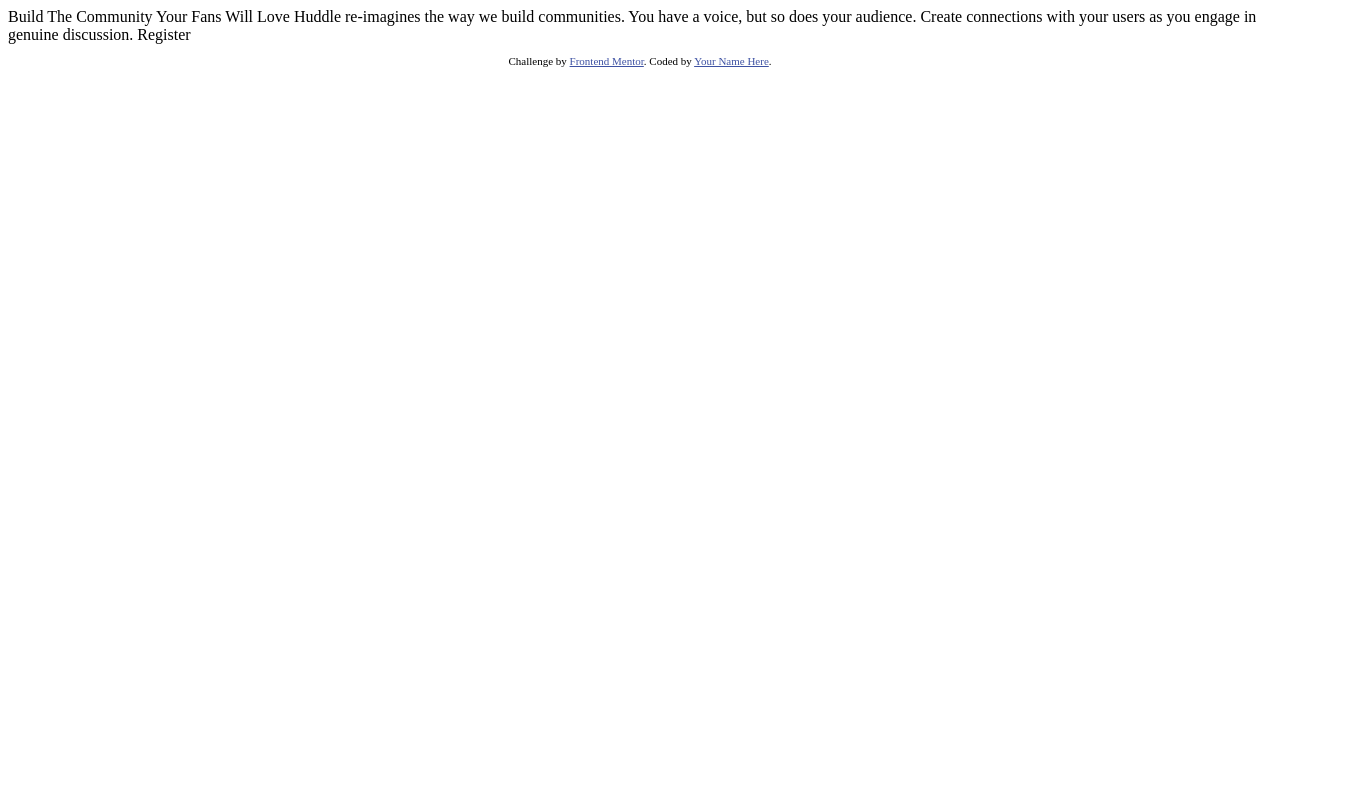
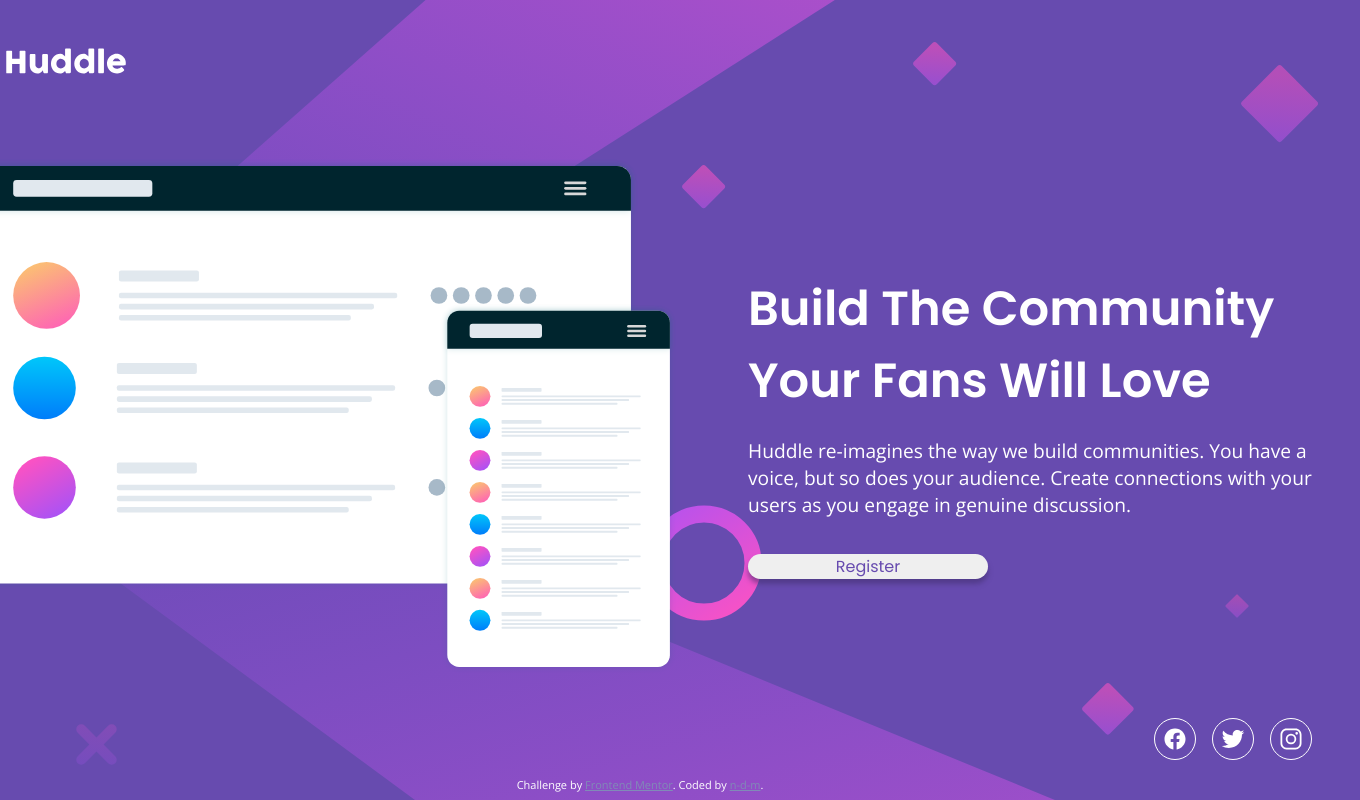
Before and after one commit to n-d-m/huddle-landing-page-with-single-introductory-section, a plain HTML site: page index.html in a window 1280 px wide. Shown: the whole page, 1360 px wide, since content can reach past the window. Drawn offline with nearby package versions, Linux system fonts and the light colour scheme.

Commit message:
initial html and css

```diff
--- a/index.html
+++ b/index.html
@@ -1,33 +1,73 @@
 <!DOCTYPE html>
 <html lang="en">
   <head>
-  <meta charset="UTF-8">
-  <meta name="viewport" content="width=device-width, initial-scale=1.0"> <!-- displays site properly based on user's device -->
-
-  <link rel="icon" type="image/png" sizes="32x32" href="./images/favicon-32x32.png">
-
-  <title>Frontend Mentor | Huddle landing page with single introductory section</title>
-
-  <!-- Feel free to remove these styles or customise in your own stylesheet 👍 -->
-  <style>
-    .attribution { font-size: 11px; text-align: center; }
-    .attribution a { color: hsl(228, 45%, 44%); }
-  </style>
+    <meta charset="UTF-8" />
+    <meta name="viewport" content="width=device-width, initial-scale=1.0" />
+    <!-- displays site properly based on user's device -->
+    <link rel="preconnect" href="https://fonts.googleapis.com" />
+    <link rel="preconnect" href="https://fonts.gstatic.com" crossorigin />
+    <link
+      href="https://fonts.googleapis.com/css2?family=Open+Sans&family=Poppins:wght@400;600&display=swap"
+      rel="stylesheet"
+    />
+    <link
+      rel="icon"
+      type="image/png"
+      sizes="32x32"
+      href="./images/favicon-32x32.png"
+    />
+    <link rel="stylesheet" href="./style.css" />
+    <title>
+      Frontend Mentor | Huddle landing page with single introductory section
+    </title>
   </head>
   <body>
+    <div class="container">
+      <div class="wrapper">
+        <header>
+          <img src="./images/logo.svg" alt="huddle logo" />
+        </header>
+        <main>
+          <img
+            class="hero-img"
+            src="./images/illustration-mockups.svg"
+            alt="mockup illustration"
+          />
 
-  Build The Community Your Fans Will Love
-
-  Huddle re-imagines the way we build communities. You have a voice, but so does your audience.
-  Create connections with your users as you engage in genuine discussion.
-
-  Register
+          <div class="hero-text">
+            <h1>Build The Community Your Fans Will Love</h1>
+            <p>
+              Huddle re-imagines the way we build communities. You have a voice,
+              but so does your audience. Create connections with your users as
+              you engage in genuine discussion.
+            </p>
+            <button type="button">Register</button>
+          </div>
+        </main>
+        <div class="social">
+          <a href="#"><ion-icon name="logo-facebook"></ion-icon></a>
+          <a href="#"><ion-icon name="logo-twitter"></ion-icon></a>
+          <a href="#"><ion-icon name="logo-instagram"></ion-icon></a>
+        </div>
+      </div>
 
       <footer>
         <p class="attribution">
-      Challenge by <a href="https://www.frontendmentor.io?ref=challenge" target="_blank">Frontend Mentor</a>.
-      Coded by <a href="#">Your Name Here</a>.
+          Challenge by
+          <a href="https://www.frontendmentor.io?ref=challenge" target="_blank"
+            >Frontend Mentor</a
+          >. Coded by <a href="https://github.com/n-d-m">n-d-m</a>.
         </p>
       </footer>
+    </div>
+    <!-- FAV ICONS -->
+    <script
+      type="module"
+      src="https://unpkg.com/ionicons@7.1.0/dist/ionicons/ionicons.esm.js"
+    ></script>
+    <script
+      nomodule
+      src="https://unpkg.com/ionicons@7.1.0/dist/ionicons/ionicons.js"
+    ></script>
   </body>
 </html>
--- a/style.css
+++ b/style.css
@@ -0,0 +1,187 @@
+* {
+  padding: 0;
+  margin: 0;
+  box-sizing: border-box;
+}
+
+:root {
+  --primary-violet: hsl(257, 40%, 49%);
+  --primary-magenta: hsl(300, 69%, 71%);
+}
+
+body {
+  min-height: 100vh;
+  background-image: url(./images/bg-mobile.svg);
+  background-color: var(--primary-violet);
+  background-repeat: no-repeat;
+  background-size: contain;
+  font-family: "Poppins", sans-serif;
+}
+
+h1 {
+  font-family: "Poppins", sans-serif;
+  color: white;
+  font-size: 1.8rem;
+}
+
+p {
+  font-family: "Open Sans", sans-serif;
+  color: white;
+  font-size: 1.2rem;
+}
+
+a {
+  color: white;
+}
+
+.container {
+  margin: 0 auto;
+  max-width: 375px;
+  height: 99vh;
+  display: flex;
+  flex-direction: column;
+  justify-content: center;
+  align-items: center;
+}
+
+.wrapper {
+  width: 360px;
+  height: 100%;
+  display: flex;
+  flex-direction: column;
+  justify-content: space-between;
+  align-items: center;
+  margin: 40px 35px 10px 35px;
+}
+
+header {
+  align-self: flex-start;
+  margin-bottom: 40px;
+}
+
+header > img {
+  width: 170px;
+}
+
+main {
+  display: flex;
+  flex-direction: column;
+  justify-content: space-around;
+  align-items: center;
+  height: 90%;
+  width: auto;
+}
+
+.hero-img {
+  width: 350px;
+}
+
+.hero-text {
+  display: flex;
+  flex-direction: column;
+  text-align: center;
+  align-content: center;
+  gap: 20px;
+  height: 50%;
+}
+
+.hero-text > button {
+  border-radius: 25px;
+  height: 3rem;
+  width: 15rem;
+  border: none;
+  box-shadow: 0px 5px 5px hsla(257, 39%, 31%, 0.548);
+  font-family: inherit;
+  color: var(--primary-violet);
+  font-size: 1rem;
+  align-self: center;
+  margin-top: 1rem;
+}
+
+.hero-text > button:hover {
+  background-color: var(--primary-magenta);
+  color: white;
+  cursor: pointer;
+}
+
+.social {
+  display: flex;
+  width: 50%;
+  justify-content: space-around;
+  align-items: flex-end;
+  height: 10%;
+  /* padding-top: 2rem; */
+}
+
+.social > a > ion-icon {
+  font-size: 1.5rem;
+  border-radius: 50%;
+  border: 1px solid white;
+  padding: 0.5rem;
+}
+
+.social > a:hover {
+  color: var(--primary-magenta);
+  cursor: pointer;
+}
+
+.social > a > ion-icon:hover {
+  border: 1px solid var(--primary-magenta);
+}
+
+.attribution {
+  font-size: 11px;
+  text-align: center;
+}
+
+.attribution a {
+  color: hsl(228, 28%, 61%);
+}
+
+@media screen and (min-width: 476px) {
+  body {
+    background-image: url(./images/bg-desktop.svg);
+    background-size: cover;
+  }
+
+  .container {
+    max-width: 1440px;
+  }
+
+  .wrapper {
+    width: 1440px;
+    height: 100%;
+  }
+
+  header {
+    padding-left: 2.5rem;
+  }
+
+  main {
+    flex-direction: row;
+  }
+
+  .hero-img {
+    width: 50%;
+  }
+
+  h1 {
+    font-size: 3rem;
+  }
+
+  .hero-text {
+    width: 40%;
+    text-align: left;
+  }
+
+  .hero-text > button {
+    align-self: flex-start;
+  }
+
+  .social {
+    width: 100%;
+    justify-content: flex-end;
+    gap: 1rem;
+    padding-right: 3rem;
+  }
+}
```
Also changed, not shown: screenshots/Frontend Mentor Huddle landing page with single introductory section-desktop.png (added), screenshots/Frontend Mentor Huddle landing page with single introductory section-mobile.png (added), 2 other files. Lines whose indentation alone changed are shown as unchanged.
